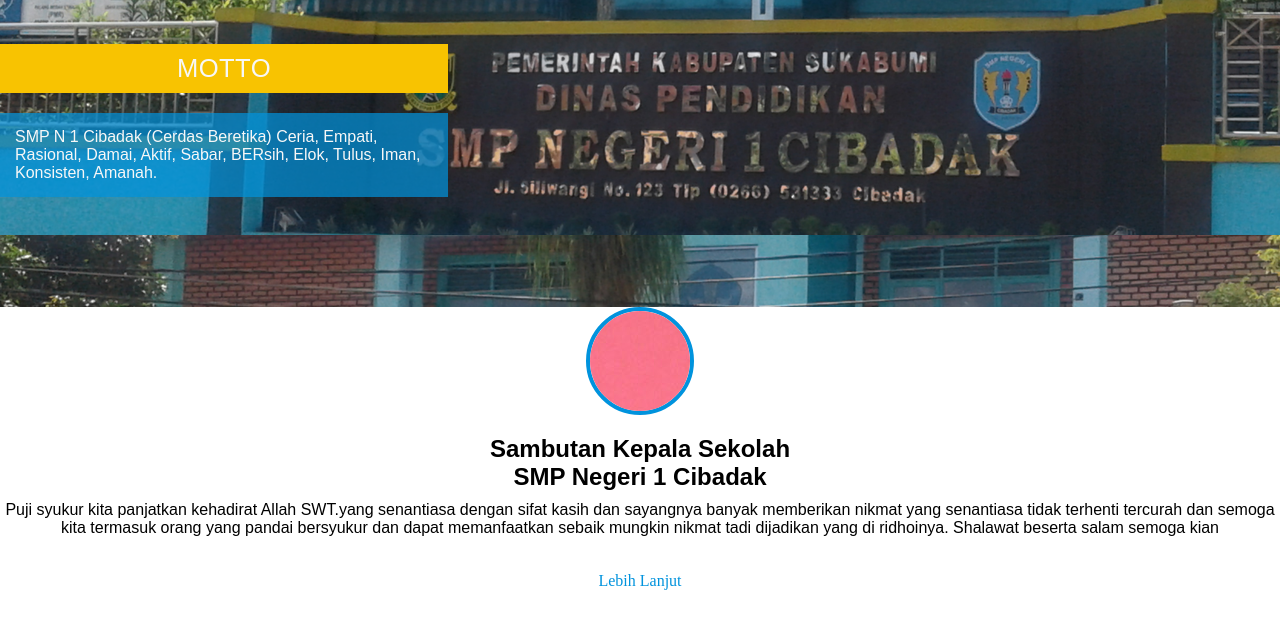
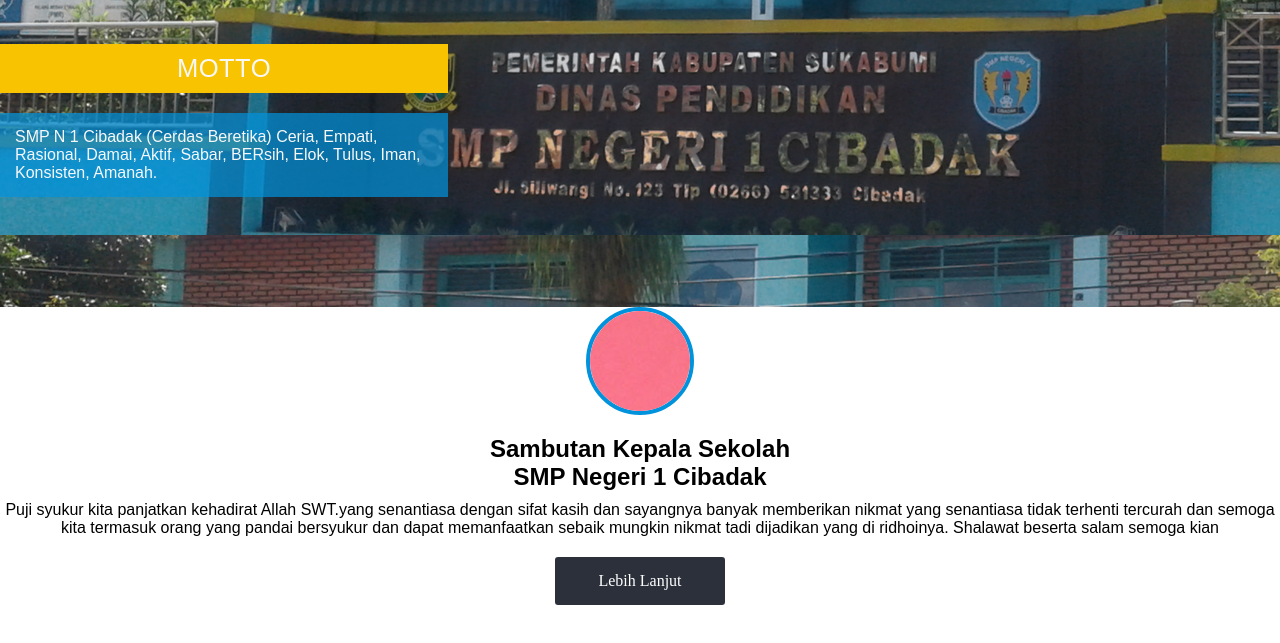
Before and after one commit to tengkujuansyah/websmp1, a plain HTML site: page index.html in a window 1280 px wide. In both pictures the pointer is over the link "Lebih Lanjut". Shown: the part 220-863 px from the top of the page. Drawn offline with Linux system fonts and the light colour scheme.

Commit message:
Update style.css

```diff
--- a/style.css
+++ b/style.css
@@ -148,6 +148,6 @@
 	transition: all 0.3s ease;
 }
 .gtb:hover {
-	color: #0093dd;
-	background: white;
+	color: white;
+	background: #2b303b;
 }
```
